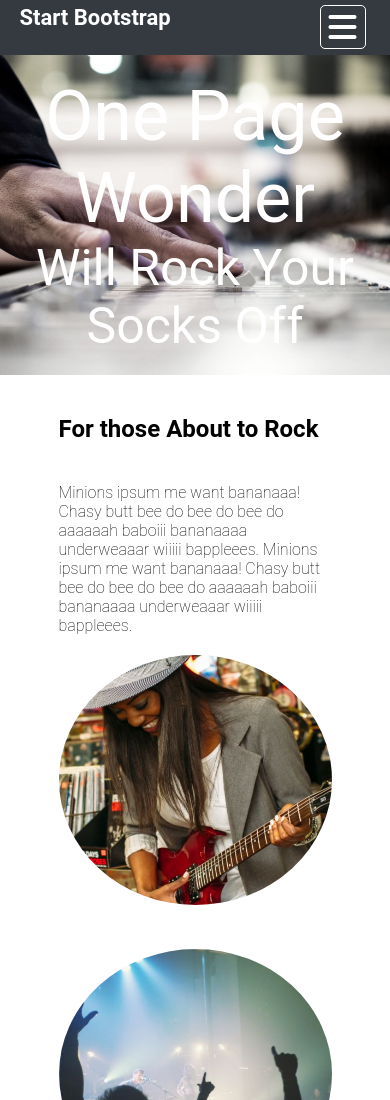
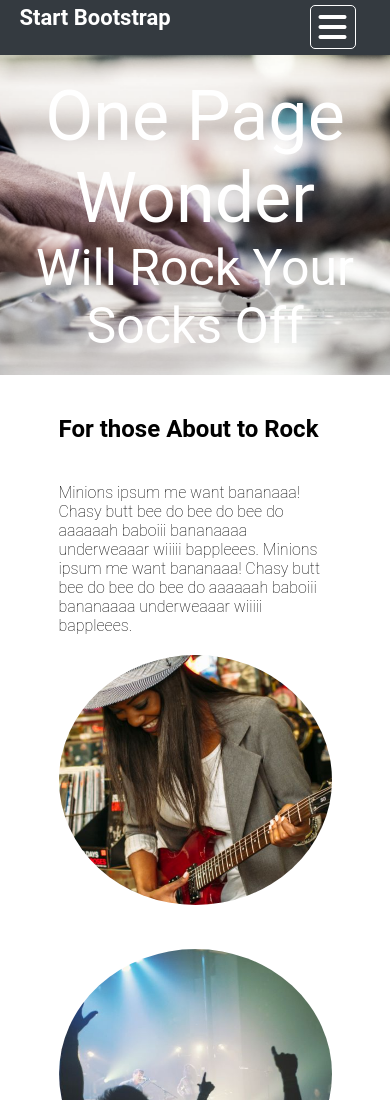
Before and after one commit to PazAutumn/rock-site, a plain HTML site: page index.html in a window 390 px wide. Shown: the top 1100 px of the page. Drawn offline with Linux system fonts and the light colour scheme.

Commit message:
responsive

```diff
--- a/assets/css/media.css
+++ b/assets/css/media.css
@@ -16,7 +16,7 @@
     display: inline-block;
     z-index: 3;
     position: absolute;
-    margin-left: 300px;
+    margin-left: 290px;
     margin-top: -25px;
   }
   header ul {
@@ -25,7 +25,7 @@
   .title {
     width: 100%;
     height: auto;
-    background-size: 150%;
+    background-size: 200%;
     margin: 0;
     padding: 20px 0;
   }
```
